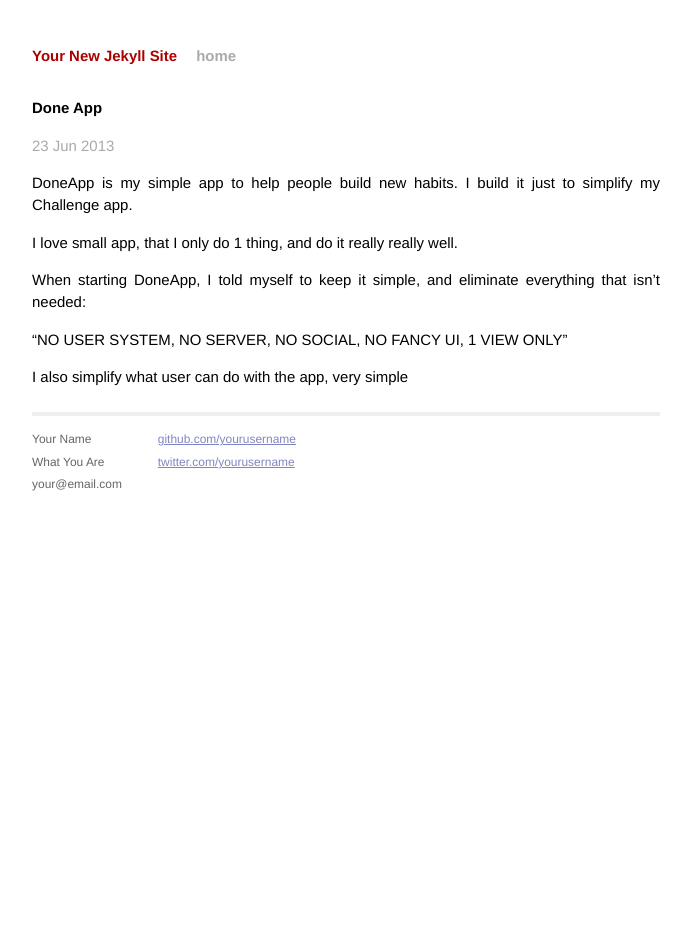
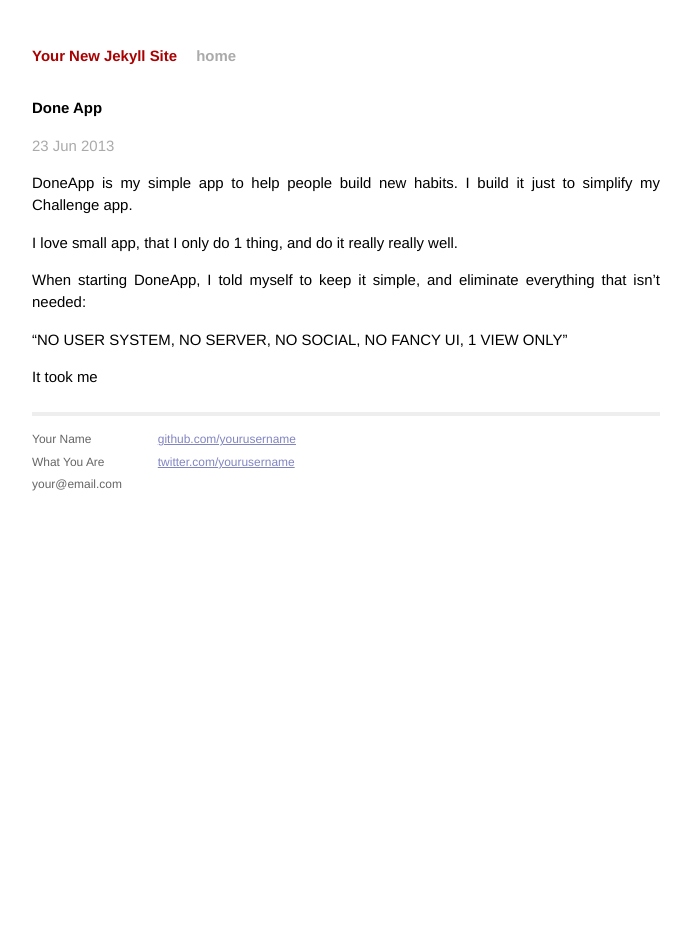
Before and after one commit to kongtest/kongtest.github.io, a Jekyll site: the page built from _posts/2013-06-23-done-app.md, in a window 1280 px wide. Shown: the whole page, without its empty margins (294-985 px from the left). Built offline with Jekyll 4.4.1, drawn with Linux system fonts in a browser that asks for light colours.

Commit message:
Update filename: _posts/2013-06-23-done-app.md

```diff
--- a/_posts/2013-06-23-done-app.md
+++ b/_posts/2013-06-23-done-app.md
@@ -14,4 +14,4 @@ When starting DoneApp, I told myself to keep it simple, and eliminate everything
 "NO USER SYSTEM, NO SERVER, NO SOCIAL, NO FANCY UI, 1 VIEW ONLY"
 
 
-I also simplify what user can do with the app, very simple
+It took me
```
